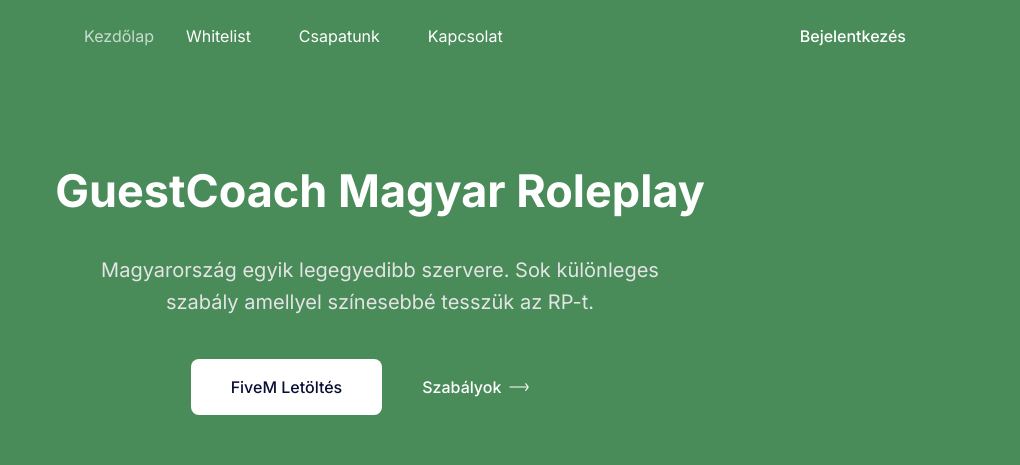
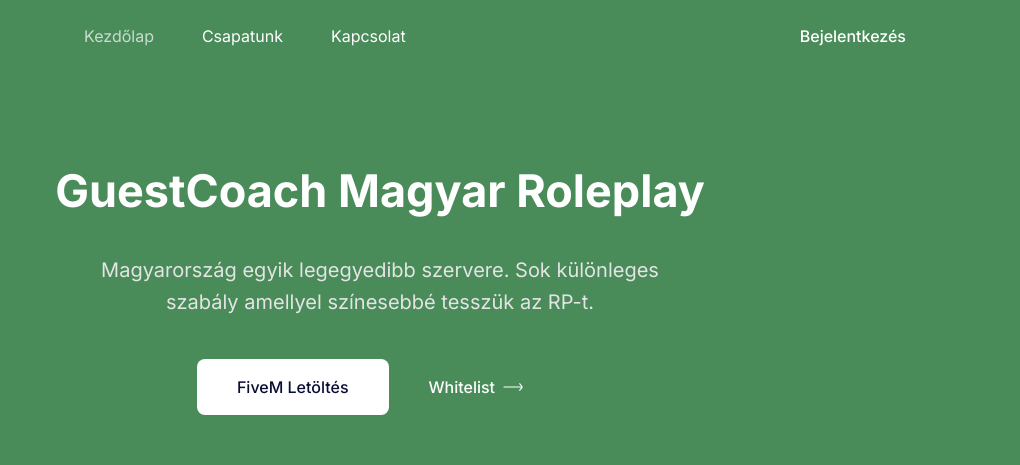
Before and after one commit to balazsbortnyak/rp.guestcoach.hu, a website: page index.html in a window 1280 px wide. Shown: the top 465 px of the page, 260-1280 px from the left. Drawn offline with Linux system fonts and the light colour scheme.

Commit message:
Update index.html

```diff
--- a/index.html
+++ b/index.html
@@ -66,14 +66,7 @@
                       Kezdőlap
                     </a>
                   </li>
-                    <li class="group relative">
-                    <a
-                      href="#team"
-                      class="ud-menu-scroll mx-8 flex py-2 text-base text-dark group-hover:text-primary lg:mr-0 lg:inline-flex lg:py-6 lg:px-0 lg:text-white lg:group-hover:text-white lg:group-hover:opacity-70"
-                    >
-                      Whitelist
-                    </a>
-                  </li>
+
 
                   <li class="group relative">
                     <a
@@ -147,7 +140,7 @@
                     target="_blank"
                     class="flex items-center py-4 px-6 text-base font-medium text-white transition duration-300 ease-in-out hover:opacity-70 sm:px-10"
                   >
-                    Szabályok
+                    Whitelist
                     <span class="pl-2">
                       <svg
                         width="20"
```
